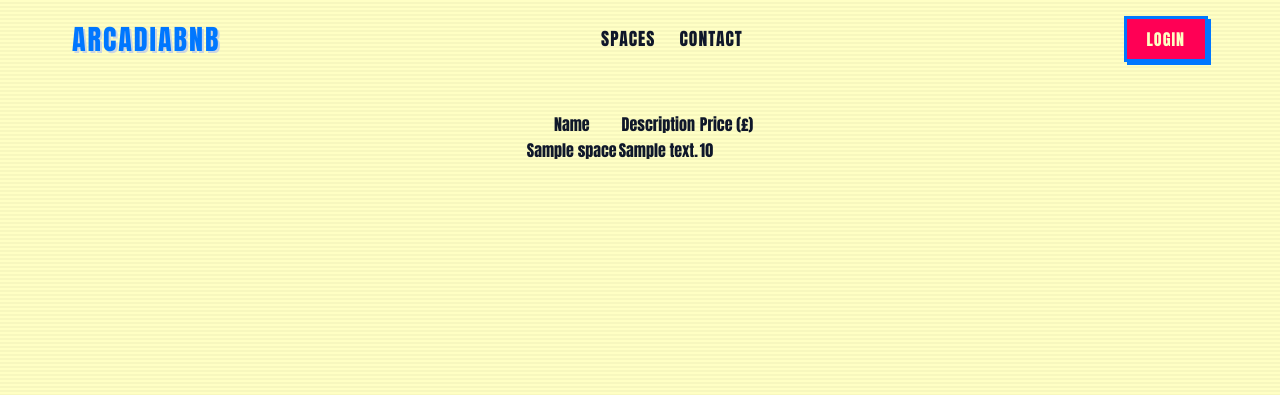
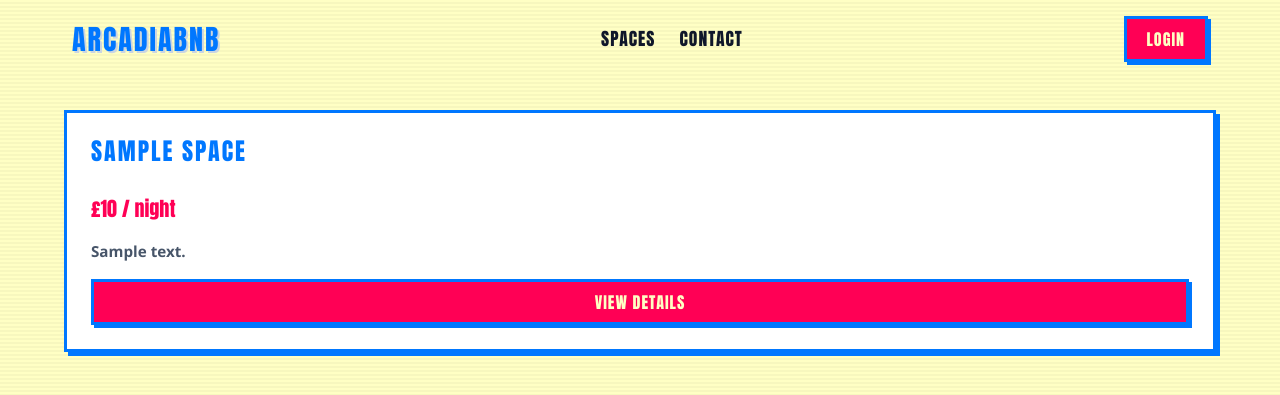
Before and after one commit to charlieloughran/arcadia-bnb, a Spring Boot app: page /spaces in a window 1280 px wide. Shown: the top 395 px of the page. Run offline with Spring Boot 4, Linux system fonts and the light colour scheme; tables that the repository leaves empty hold one stand-in row (values such as "Sample post"); some of the project's set-up classes (security, data sources, template engines, error pages and the like) are left out, and stand-ins take their place; some libraries are stand-ins or nearby versions.

Commit message:
Added space card fragment to spaces page

```diff
--- a/src/main/resources/templates/Spaces.html
+++ b/src/main/resources/templates/Spaces.html
@@ -14,22 +14,11 @@
 
 
 <div class="container">
-    <table>
-        <thead>
-            <tr>
-                <th>Name</th>
-                <th>Description</th>
-                <th>Price (£)</th>
-            </tr>
-        </thead>
-        <tbody>
-            <tr th:each="space : ${spaces}">
-                <td th:text="${space.name}">Space Name</td>
-                <td th:text="${space.description}">Description</td>
-                <td th:text="${space.price}">Price</td>
-            </tr>
-        </tbody>
-    </table>
+    <div class="spaces-grid">
+        <div th:each="space : ${spaces}">
+            <div th:replace="~{space-card :: space-card}"></div>
+        </div>
+    </div>
 </div>
 </body>
 </html>
```
